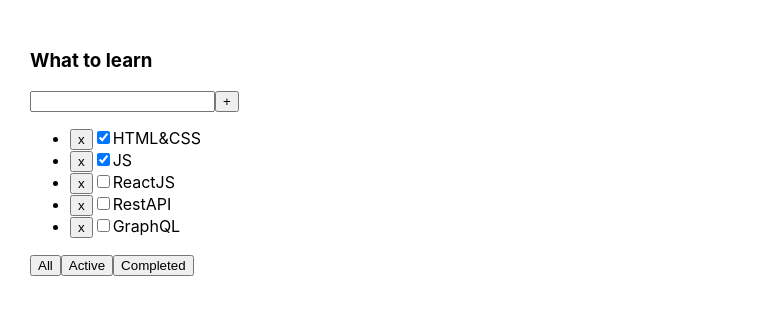
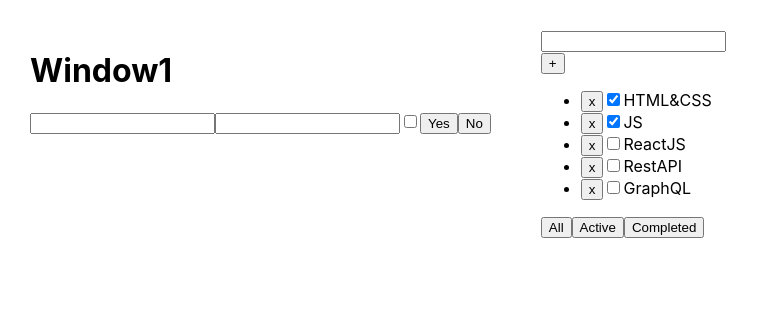
Before and after one commit to AndreiSokhan/todolist-ts, a React (Create React App) app: page / in a window 1280 px wide. Shown: the top 314 px of the page, without its empty margins (0-759 px from the left). Built offline with nearby package versions, Linux system fonts and the light colour scheme.

Commit message:
restart_TodoList_Universal_input

```diff
--- a/src/App.tsx
+++ b/src/App.tsx
@@ -2,6 +2,7 @@
 import './App.css';
 import {TodoList} from "./components/TodoList";
 import {v1} from "uuid";
+import {ModalWindow} from "./components/ModalWindow";
 
 function App() {
 
@@ -41,6 +42,13 @@
 
    return (
       <div className="App">
+         <ModalWindow name={"Window1"}>
+            <>
+               <input type="text"/>
+               <input type="text"/>
+               <input type="checkbox"/>
+            </>
+         </ModalWindow>
          <TodoList
             title={"What to learn"}
             task={prokladka}
--- a/src/components/Button.tsx
+++ b/src/components/Button.tsx
@@ -2,13 +2,14 @@
 
 type propsButtonType = {
    name: string,
-   callBack:()=>void
+   callBack: (newTitle: string) => void,
+   newTitle: string
 }
 
 export const Button = (props: propsButtonType) => {
 
    const onClickHandler = () => {
-      props.callBack()
+      props.callBack(props.newTitle)
    }
 
    return (
--- /dev/null
+++ b/src/components/Input.tsx
@@ -0,0 +1,29 @@
+import React, {ChangeEvent, KeyboardEvent} from "react";
+
+type propsInputType = {
+   newTitle: string,
+   setNewtitle:(newTitle: string)=>void,
+   callBack:()=>void
+}
+
+export const Input = (props:propsInputType) => {
+
+   const onKeyPressHandler = (event: KeyboardEvent<HTMLInputElement>) => {
+      if (event.key === 'Enter') {
+         props.callBack();
+      }
+   }
+
+   const onChangeHandler = (event: ChangeEvent<HTMLInputElement>) => {
+      props.setNewtitle(event.currentTarget.value)
+   }
+
+   return (
+      <div>
+         <input value={props.newTitle}
+                onKeyPress={onKeyPressHandler}
+                onChange={onChangeHandler}
+         />
+      </div>
+   )
+}
--- /dev/null
+++ b/src/components/ModalWindow.tsx
@@ -0,0 +1,16 @@
+import React from "react";
+
+type PropsModalWindowType = {
+   name: string
+}
+
+export const ModalWindow: React.FC<PropsModalWindowType> = ({name, children}) => {
+   return (
+      <div>
+         <h1>{name}</h1>
+         {children}
+         <button>Yes</button>
+         <button>No</button>
+      </div>
+   );
+};
--- a/src/components/TodoList.tsx
+++ b/src/components/TodoList.tsx
@@ -1,5 +1,6 @@
 import React, {useState, KeyboardEvent, ChangeEvent} from "react";
 import {Button} from "./Button";
+import {Input} from "./Input";
 
 type TasksPropsType = {
    id: string,
@@ -19,20 +20,21 @@
 
    let [newTitle, setNewtitle] = useState('')
 
-   const addTaskHandler = () => {
-      props.addTask(newTitle)
-      setNewtitle('')
-   }
-
-   const onKeyPressHandler = (event: KeyboardEvent<HTMLInputElement>) => {
-      if (event.key === 'Enter') {
-         return addTaskHandler()
-      }
-   }
-
-   const onChangeHandler = (event: ChangeEvent<HTMLInputElement>) => {
-      setNewtitle(event.currentTarget.value)
-   }
+   //
+   // const addTaskHandler = () => {
+   //    props.addTask(newTitle)
+   //    setNewtitle('')
+   // }
+   //
+   // const onKeyPressHandler = (event: KeyboardEvent<HTMLInputElement>) => {
+   //    if (event.key === 'Enter') {
+   //       return addTaskHandler()
+   //    }
+   // }
+   //
+   // const onChangeHandler = (event: ChangeEvent<HTMLInputElement>) => {
+   //    setNewtitle(event.currentTarget.value)
+   // }
 
    const FilterHandler = (filterValue: string) => {
       props.tasksFilter(filterValue)
@@ -40,18 +42,24 @@
    const removeTaskHandler = (elID: string) => {
       props.removeTask(elID)
    }
+   const addTaskHandler = () => {
+      props.addTask(newTitle)
+      setNewtitle('')
+   }
 
    return (
       <div>
-         <h3>{props.title}</h3>
+         <Input newTitle={newTitle} setNewtitle={setNewtitle} callBack={addTaskHandler}/>
+         <Button name={'+'} callBack={addTaskHandler}/>
+         {/*<FullInput callBack={props.addTask}/>*/}
          <div>
-            <input value={newTitle}
-                   onKeyPress={onKeyPressHandler}
-                   onChange={onChangeHandler}
-            />
-            {/*onClick не может в себе содержать функцию. При наличии функции мы всегда ее выносим вверх и в onClick оставляем только ссылку на нее*/}
+            {/*<input value={newTitle}*/}
+            {/*       onKeyPress={onKeyPressHandler}*/}
+            {/*       onChange={onChangeHandler}*/}
+            {/*/>*/}
+            {/*/!*onClick не может в себе содержать функцию. При наличии функции мы всегда ее выносим вверх и в onClick оставляем только ссылку на нее*!/*/}
             {/*<button onClick={addTaskHandler}>+</button>*/}
-            <Button name={'+'} callBack={addTaskHandler}/>
+            {/*<Button name={'+'} callBack={addTaskHandler}/>*/}
          </div>
          <ul>
             {props.task.map((el) => {
@@ -70,10 +78,6 @@
             <Button name={'All'} callBack={() => FilterHandler('All')}/>
             <Button name={'Active'} callBack={() => FilterHandler('Active')}/>
             <Button name={'Completed'} callBack={() => FilterHandler('Completed')}/>
-
-            {/*<button onClick={() => FilterHandler('All')}>All</button>*/}
-            {/*<button onClick={() => FilterHandler("Active")}>Active</button>*/}
-            {/*<button onClick={() => FilterHandler("Completed")}>Completed</button>*/}
          </div>
       </div>
    )
```
